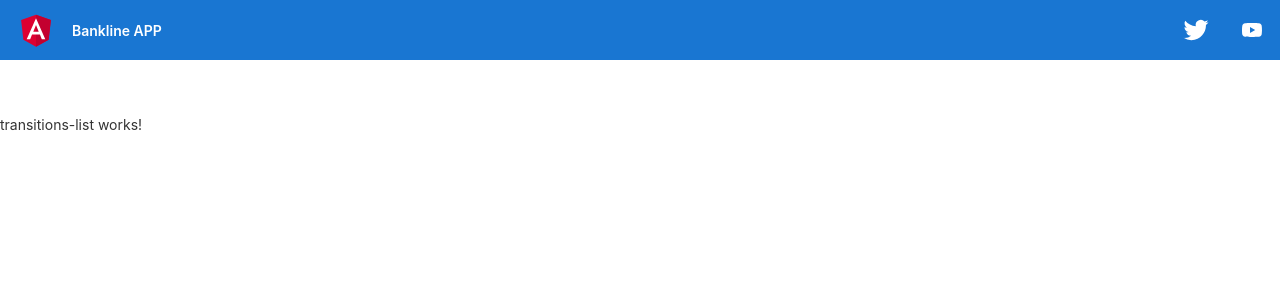
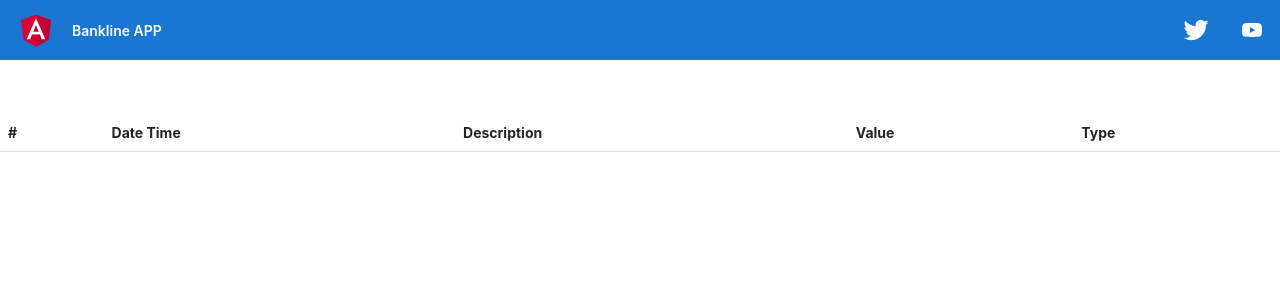
Before and after one commit to leonardoVogel/bankline-app, an Angular app: page /transitions in a window 1280 px wide. Shown: the top 300 px of the page. Built offline with nearby package versions, Linux system fonts and the light colour scheme.

Commit message:
:sparkles: feat: create simple table to render transitions

```diff
--- a/src/app/components/transitions-list/transitions-list.component.html
+++ b/src/app/components/transitions-list/transitions-list.component.html
@@ -1 +1,20 @@
-<p>transitions-list works!</p>
+<table class="table table-striped">
+  <thead>
+  <tr>
+    <th scope="col">#</th>
+    <th scope="col">Date Time</th>
+    <th scope="col">Description</th>
+    <th scope="col">Value</th>
+    <th scope="col">Type</th>
+  </tr>
+  </thead>
+  <tbody>
+  <tr *ngFor="let item of transitions; index as i">
+    <th scope="row">{{ i + 1 }}</th>
+    <td>{{ item.dateTime }}</td>
+    <td>{{ item.description }}</td>
+    <td>{{ item.value }}</td>
+    <td>{{ item.type }}</td>
+  </tr>
+  </tbody>
+</table>
--- a/src/app/components/transitions-list/transitions-list.component.ts
+++ b/src/app/components/transitions-list/transitions-list.component.ts
@@ -6,6 +6,7 @@ import { Component, OnInit } from '@angular/core';
   styleUrls: ['./transitions-list.component.css']
 })
 export class TransitionsListComponent implements OnInit {
+  transitions: any;
 
   constructor() { }
 
```
